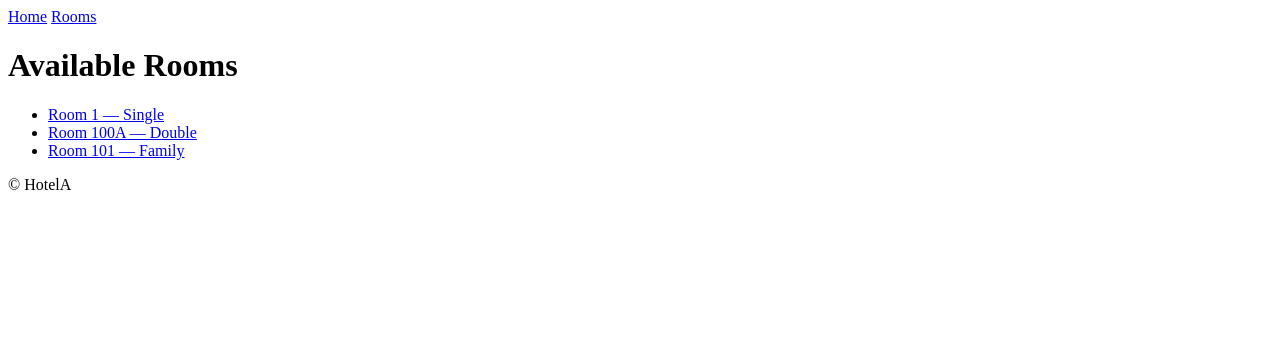
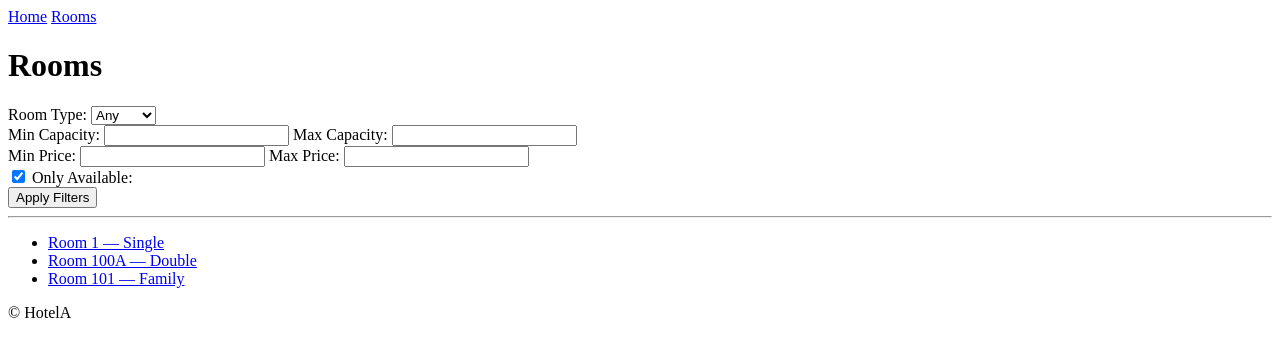
Before and after one commit to Kikono1014/HotelApp, a Django app: page /rooms/ in a window 1280 px wide. Shown: the top 357 px of the page. Run offline with Django 5.2, Linux system fonts and the light colour scheme; data comes from the database, SQL or seed files in the repository; both versions use the stored data as it was after the commit.

Commit message:
added filtering

```diff
--- a/HotelApp/settings.py
+++ b/HotelApp/settings.py
@@ -38,6 +38,7 @@ INSTALLED_APPS = [
     'django.contrib.sessions',
     'django.contrib.messages',
     'django.contrib.staticfiles',
+    'django_filters',
 ]
 
 MIDDLEWARE = [
@@ -122,3 +123,7 @@ STATIC_URL = 'static/'
 # https://docs.djangoproject.com/en/5.1/ref/settings/#default-auto-field
 
 DEFAULT_AUTO_FIELD = 'django.db.models.BigAutoField'
+
+REST_FRAMEWORK = {
+    'DEFAULT_FILTER_BACKENDS': ['django_filters.rest_framework.DjangoFilterBackend'],
+}
--- /dev/null
+++ b/hotel/filters.py
@@ -0,0 +1,34 @@
+import django_filters
+from .models import Room
+
+class RoomFilter(django_filters.FilterSet):
+    room_type     = django_filters.ChoiceFilter(
+                        choices=Room.RoomType.choices,
+                        label="Room Type",
+                        empty_label="Any",
+                    )
+    min_capacity  = django_filters.NumberFilter(
+                        field_name='capacity', lookup_expr='gte',
+                        label="Min Capacity"
+                    )
+    max_capacity  = django_filters.NumberFilter(
+                        field_name='capacity', lookup_expr='lte',
+                        label="Max Capacity"
+                    )
+    min_price     = django_filters.NumberFilter(
+                        field_name='price_per_night', lookup_expr='gte',
+                        label="Min Price"
+                    )
+    max_price     = django_filters.NumberFilter(
+                        field_name='price_per_night', lookup_expr='lte',
+                        label="Max Price"
+                    )
+    is_available  = django_filters.BooleanFilter(
+                        field_name='is_available',
+                        widget=django_filters.widgets.BooleanWidget(),
+                        label="Only Available"
+                    )
+
+    class Meta:
+        model = Room
+        fields = []
--- /dev/null
+++ b/hotel/forms.py
@@ -0,0 +1,13 @@
+# your_app/forms.py
+from django import forms
+from .models import Room
+
+class RoomFilterForm(forms.Form):
+    ROOM_TYPE_CHOICES = [('', 'Any')] + list(Room.RoomType.choices)
+
+    room_type = forms.ChoiceField(choices=ROOM_TYPE_CHOICES, required=False, label="Room Type")
+    min_capacity = forms.IntegerField(required=False, min_value=1, label="Min Capacity")
+    max_capacity = forms.IntegerField(required=False, min_value=1, label="Max Capacity")
+    min_price = forms.DecimalField(required=False, min_value=0, decimal_places=2, label="Min Price")
+    max_price = forms.DecimalField(required=False, min_value=0, decimal_places=2, label="Max Price")
+    is_available = forms.BooleanField(required=False, initial=False, label="Only Available")
--- a/hotel/templates/rooms/index.html
+++ b/hotel/templates/rooms/index.html
@@ -1,7 +1,27 @@
-{# templates/rooms/room_list.html #}
 {% extends "base.html" %}
 {% block content %}
-  <h1>Available Rooms</h1>
+  <h1>Rooms</h1>
+
+  <form method="get" class="room-filter-form">
+    {{ filter_form.non_field_errors }}
+    <div>
+      {{ filter_form.room_type.label_tag }} {{ filter_form.room_type }}
+    </div>
+    <div>
+      {{ filter_form.min_capacity.label_tag }} {{ filter_form.min_capacity }}
+      {{ filter_form.max_capacity.label_tag }} {{ filter_form.max_capacity }}
+    </div>
+    <div>
+      {{ filter_form.min_price.label_tag }} {{ filter_form.min_price }}
+      {{ filter_form.max_price.label_tag }} {{ filter_form.max_price }}
+    </div>
+    <div>
+      {{ filter_form.is_available }} {{ filter_form.is_available.label_tag }}
+    </div>
+    <button type="submit">Apply Filters</button>
+  </form>
+
+  <hr>
 
   <ul>
     {% for room in rooms %}
@@ -9,24 +29,21 @@
         <a href="{% url 'detail' room.pk %}">
           Room {{ room.room_number }} — {{ room.get_room_type_display }}
         </a>
-        {% if not room.is_available %}
-          <span style="color: #c00;">(Unavailable)</span>
-        {% endif %}
+        {% if not room.is_available %}<small>(Unavailable)</small>{% endif %}
       </li>
     {% empty %}
-      <li>No rooms found.</li>
+      <li>No rooms match your criteria.</li>
     {% endfor %}
   </ul>
 
-  {# Pagination controls, if using paginate_by #}
   {% if is_paginated %}
     <div class="pagination">
       {% if page_obj.has_previous %}
-        <a href="?page={{ page_obj.previous_page_number }}">« Prev</a>
+        <a href="{% querystring page=page_obj.previous_page_number %}">« Prev</a>
       {% endif %}
       <span>Page {{ page_obj.number }} of {{ page_obj.paginator.num_pages }}</span>
       {% if page_obj.has_next %}
-        <a href="?page={{ page_obj.next_page_number }}">Next »</a>
+        <a href="{% querystring page=page_obj.next_page_number %}">Next »</a>
       {% endif %}
     </div>
   {% endif %}
--- a/hotel/views.py
+++ b/hotel/views.py
@@ -1,6 +1,8 @@
 from django.shortcuts import render
 from django.views.generic import ListView, DetailView
 from .models import Room
+from .filters import RoomFilter
+from .forms import RoomFilterForm
 
 def index(request):
     context = {
@@ -16,6 +18,26 @@ class RoomListView(ListView):
     context_object_name = 'rooms'
     paginate_by = 10
 
+    filterset_class = RoomFilter
+
+    def get_queryset(self):
+        qs = super().get_queryset()
+        data = self.request.GET.copy()
+
+        if 'is_available' not in data:
+            data['is_available'] = 'True'
+
+
+        self.filterset = self.filterset_class(data, queryset=qs)
+
+        return self.filterset.qs
+
+    def get_context_data(self, **kwargs):
+        context = super().get_context_data(**kwargs)
+        context['filter_form'] = RoomFilterForm(self.request.GET or {'is_available': True})
+        context['filterset']   = self.filterset
+        return context
+
 class RoomDetailView(DetailView):
     model = Room
     template_name = 'rooms/detail.html'
--- a/requirements.txt
+++ b/requirements.txt
@@ -1 +1,2 @@
 Django==5.1.7
+django_filters==25.1
```
Also changed, not shown: db.sqlite3.
